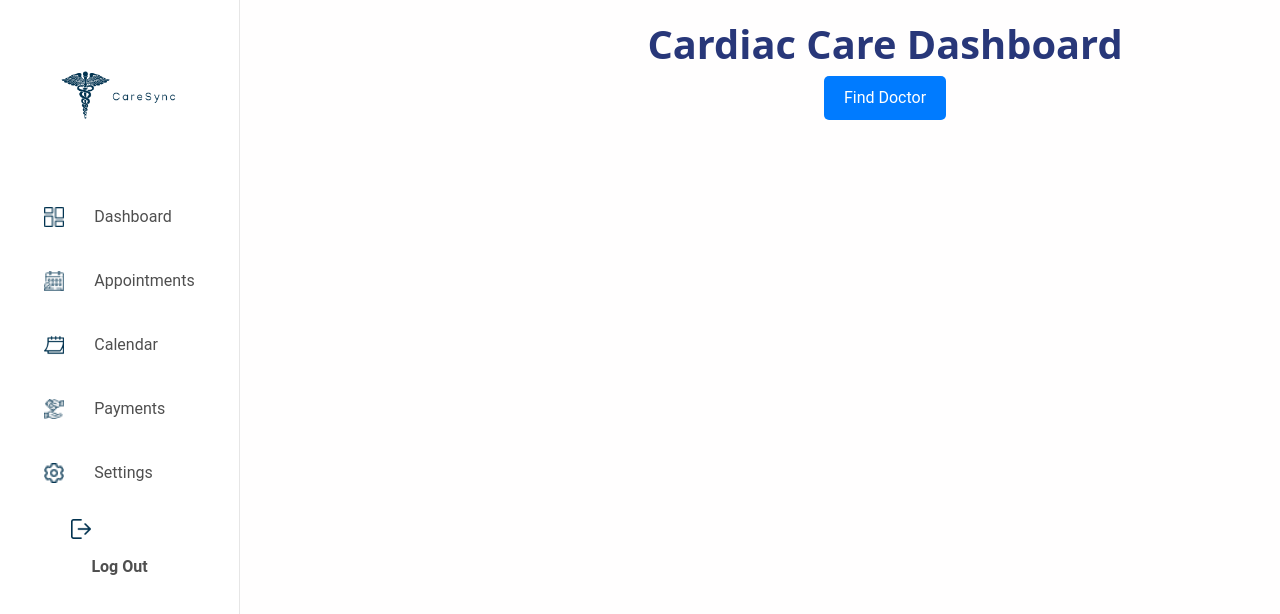
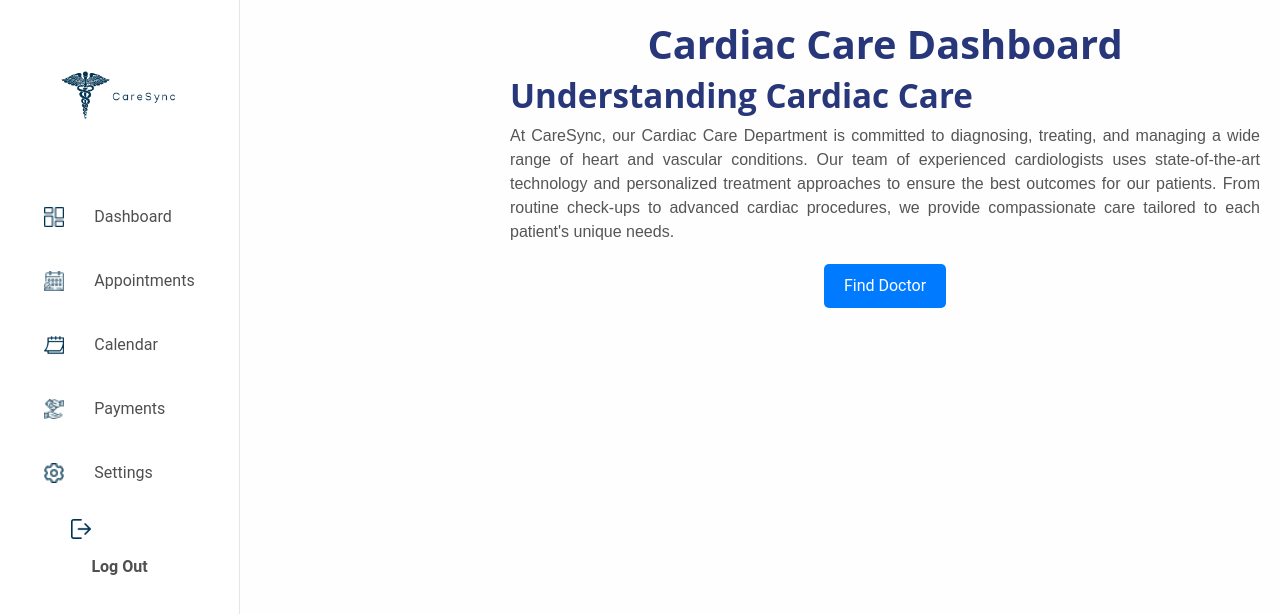
Before and after one commit to AbarquezMyk/IndustryElective-AppDev, a React (Create React App) app in the folder caresync/: page /doctor in a window 1280 px wide. Both pictures are taken after a click on the element "Cardiac Care". Shown: the top 614 px of the page. Built offline with nearby package versions, Linux system fonts and the light colour scheme.

Commit message:
Initial Commit of Doctor.jsx

```diff
--- a/caresync/src/components/Doctor.jsx
+++ b/caresync/src/components/Doctor.jsx
@@ -323,10 +323,10 @@ function App() {
         },
         departmentCard: {
             border: '1px solid #ddd',
-            padding: '30px',
+            padding: '25px',
             borderRadius: '10px',
-            width: '200px',
-            height: '220px',
+            width: '275px',
+            height: '300px',
             textAlign: 'center',
             cursor: 'pointer',
             transition: 'transform 0.2s',
@@ -399,6 +399,72 @@ function App() {
                             </div>
                         )}
 
+                        {/* Display the Cardiac Care description */}
+                        {selectedDepartment === 'Cardiac Care' && (
+                            <div style={{ marginBottom: '20px', fontSize: '16px', textAlign: 'justify', color: '#555' }}>
+                                <h2>Understanding Cardiac Care</h2>
+                                <p>
+                                At CareSync, our Cardiac Care Department is committed to diagnosing, treating, and managing a wide range of heart and vascular conditions.
+                                Our team of experienced cardiologists uses state-of-the-art technology and personalized treatment approaches to ensure the best outcomes for our patients.
+                                 From routine check-ups to advanced cardiac procedures, we provide compassionate care tailored to each patient's unique needs.
+                                </p>
+                            </div>
+                        )}
+
+                         {/* Display the Osteoporosis description */}
+                         {selectedDepartment === 'Osteoporosis' && (
+                            <div style={{ marginBottom: '20px', fontSize: '16px', textAlign: 'justify', color: '#555' }}>
+                                <h2>Understanding Osteoporosis</h2>
+                                <p>
+                                At CareSync, our Osteoporosis Department is dedicated to the prevention, diagnosis, and treatment of osteoporosis and other bone health conditions.
+                                Our team of specialized doctors utilizes advanced diagnostic tools and personalized treatment plans to help strengthen bones and reduce the risk of fractures.
+                                From routine bone density screenings to comprehensive management strategies, we offer compassionate care designed to support each patient's journey toward better bone health.
+                                </p>
+                            </div>
+                        )}
+
+                        {/* Display the Osteoporosis description */}
+                        {selectedDepartment === 'Eye Care' && (
+                            <div style={{ marginBottom: '20px', fontSize: '16px', textAlign: 'justify', color: '#555' }}>
+                                <h2>Understanding Eye Care</h2>
+                                <p>
+                                At CareSync, our Eye Care Department is committed to the prevention, diagnosis, and treatment of a wide range of vision and eye health conditions.
+                                Our team of specialized ophthalmologists uses advanced diagnostic technology and customized treatment plans to preserve and improve our patients' vision.
+                                From routine eye exams to complex eye surgeries, we provide compassionate care tailored to meet each patient's unique needs, helping them maintain their best possible vision and eye health.
+                                </p>
+                            </div>
+                        )}
+
+                        {/* Display the Heart Care description */}
+                        {selectedDepartment === 'Heart Care' && (
+                            <div style={{ marginBottom: '20px', fontSize: '16px', textAlign: 'justify', color: '#555' }}>
+                                <h2>Understanding Heart Care</h2>
+                                <p>
+                                At CareSync, our Heart Care Department is dedicated to the prevention, diagnosis, and treatment of various heart and vascular conditions.
+                                Our team of specialized cardiologists employs state-of-the-art diagnostic tools and individualized treatment plans to ensure optimal heart health for our patients.
+                                From routine check-ups to advanced cardiac interventions, we provide compassionate care tailored to each patient's unique needs, helping them lead healthier and more active lives.
+                                </p>
+                            </div>
+                        )}
+
+                          {/* Display the ENT description */}
+                          {selectedDepartment === 'ENT' && (
+                            <div style={{ marginBottom: '20px', fontSize: '16px', textAlign: 'justify', color: '#555' }}>
+                                <h2>Understanding Heart ENT</h2>
+                                <p>
+                                At CareSync, our ENT Department is committed to the prevention, diagnosis, and treatment of a wide range of conditions affecting the ears, nose, throat, and related structures of the head and neck.
+                                Our team of specialized otolaryngologists utilizes advanced diagnostic technology and personalized treatment plans to address our patients' unique needs.
+                                From routine exams to complex surgeries, we provide compassionate care that aims to improve our patients' overall quality of life and restore their health.
+                                </p>
+                            </div>
+                        )}
+
+
+
+
+
+
+
                         <button onClick={handleFindDoctor} style={styles.button}>Find Doctor</button>
                     </div>
                 )}
```
